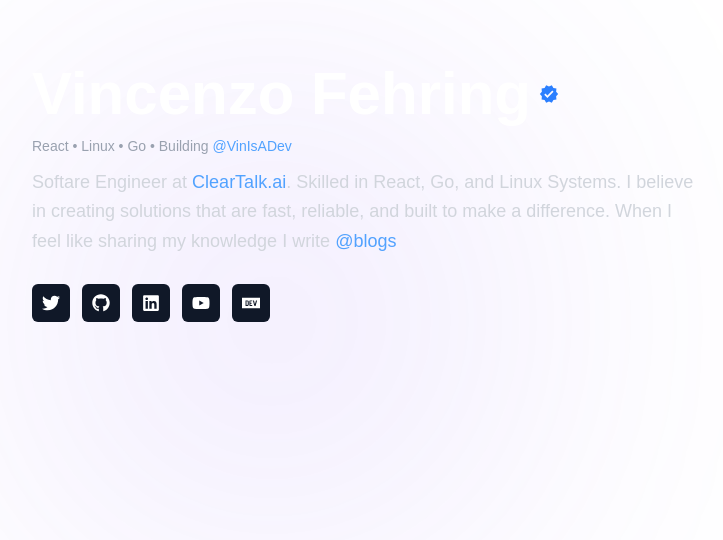
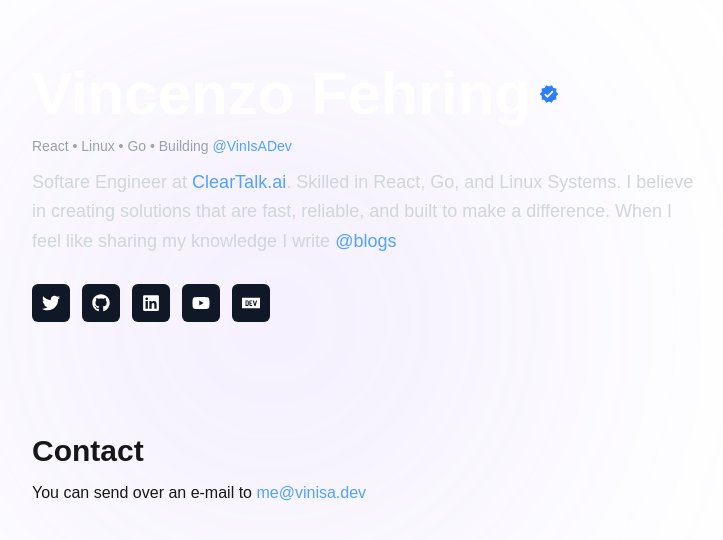
Before and after one commit to vinisadev/vinisadev, a Next.js app: page / in a window 1280 px wide. Shown: the top 540 px of the page, without its empty margins (264-987 px from the left). Built offline with nearby package versions, Linux system fonts and the light colour scheme.

Commit message:
Add contact section to homepage

```diff
--- /dev/null
+++ b/app/components/contact.tsx
@@ -0,0 +1,19 @@
+import React from "react";
+import Link from "next/link";
+
+export default function Contact() {
+  return (
+    <div className="mt-20 space-y-3">
+      <h2 className="text-3xl font-semibold">Contact</h2>
+      <p className="">
+        You can send over an e-mail to{" "}
+        <Link
+          href="mailto:me@vinisa.dev"
+          className="text-blue-400 hover:underline"
+        >
+          me@vinisa.dev
+        </Link>
+      </p>
+    </div>
+  );
+}
--- a/app/page.tsx
+++ b/app/page.tsx
@@ -1,10 +1,12 @@
 import About from "./components/about";
+import Contact from "./components/contact";
 
 export default function Home() {
   return (
     <div className="max-w-3xl mx-auto p-10">
       <div className="circle-gradient mt-10" />
       <About />
+      <Contact />
     </div>
   );
 }
```
